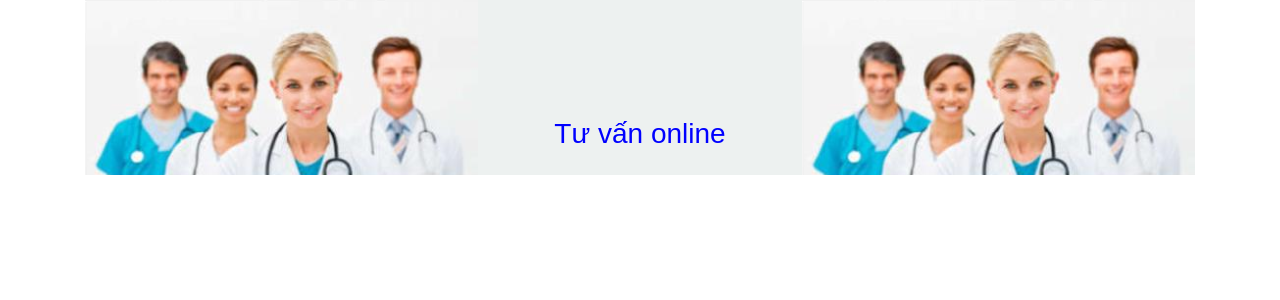
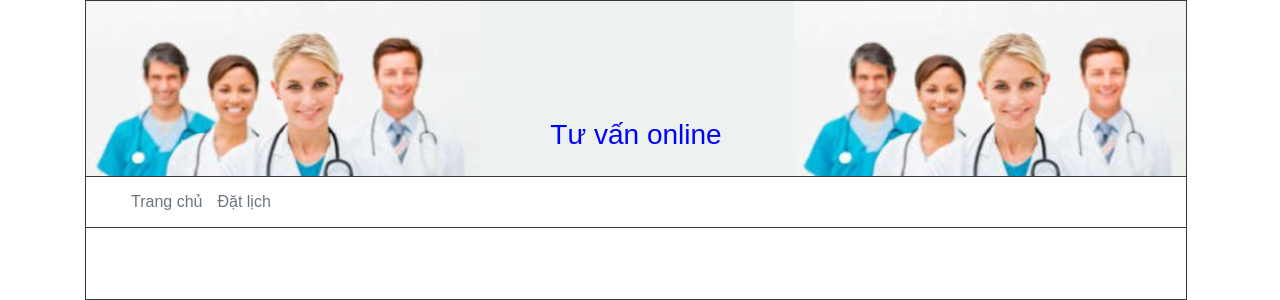
Before and after one commit to TriTin2110/BaiTHWEB, a plain HTML site: page Bai Tap Tuan 8/HTML/demo.html in a window 1280 px wide. Drawn offline with Linux system fonts and the light colour scheme.

Commit message:
Hoan thanh menu

```diff
--- a/Bai Tap Tuan 8/CSS/style.css
+++ b/Bai Tap Tuan 8/CSS/style.css
@@ -5,3 +5,8 @@
         background-color: #EDF1F0;
         padding-bottom: 20px;
 }
+
+#menuTextColor {
+        color: #92A5B6;
+        font-size: 15px;
+}
--- a/Bai Tap Tuan 8/HTML/demo.html
+++ b/Bai Tap Tuan 8/HTML/demo.html
@@ -14,12 +14,32 @@
 
 <body style="font-family: Arial, Helvetica, sans-serif;">
         <div class="container">
-                <div class="d-flex flex-row">
-                        <div><img src="../IMAGES/IMG/image1.png" alt=""></div>
-                        <div class="d-flex justify-content-center align-items-end" id="tuVan">Tư vấn online</div>
-                        <div><img src="../IMAGES/IMG/image1.png" alt=""></div>
+                <div class="d-flex flex-column border border-dark" style="width: 1102px; height: 300px;">
+                        <!-- Header -->
+                        <div class="d-flex flex-row border-bottom border-dark" style="width: 1100px;">
+                                <div><img src="../IMAGES/IMG/image1.png" alt=""></div>
+                                <div class="d-flex justify-content-center align-items-end" id="tuVan">Tư vấn online
+                                </div>
+                                <div><img src="../IMAGES/IMG/image1.png" alt=""></div>
+                        </div>
+
+                        <!-- Menu -->
+                        <div class="row border-bottom border-dark" style="width: 1100px; margin-left: 0px;">
+                                <div class="col-md-4">
+                                        <ul class="navbar-nav navbar-expand-md align-items-center"
+                                                style="height: 50px;">
+                                                <li class="nav-item col-md-1"></li>
+                                                <li class="nav-item col-md-2.5"><a href="#"
+                                                                class="nav-link text-secondary">Trang chủ</a></li>
+                                                <li class="nav-item col-md-3"><a href="#"
+                                                                class="nav-link text-secondary" id="datLich">Đặt
+                                                                lịch</a></li>
+                                        </ul>
+                                </div>
+                        </div>
                 </div>
         </div>
+
 </body>
 
 </html>
```
